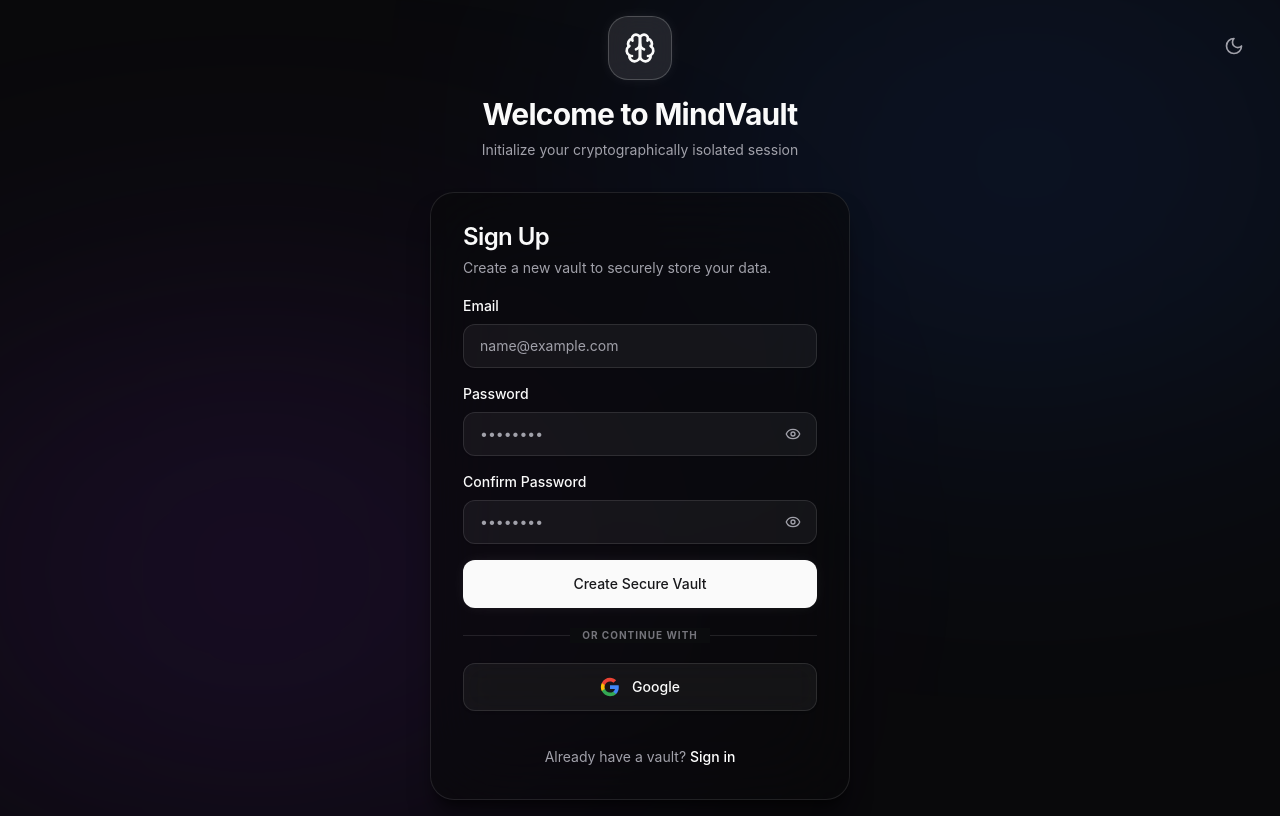
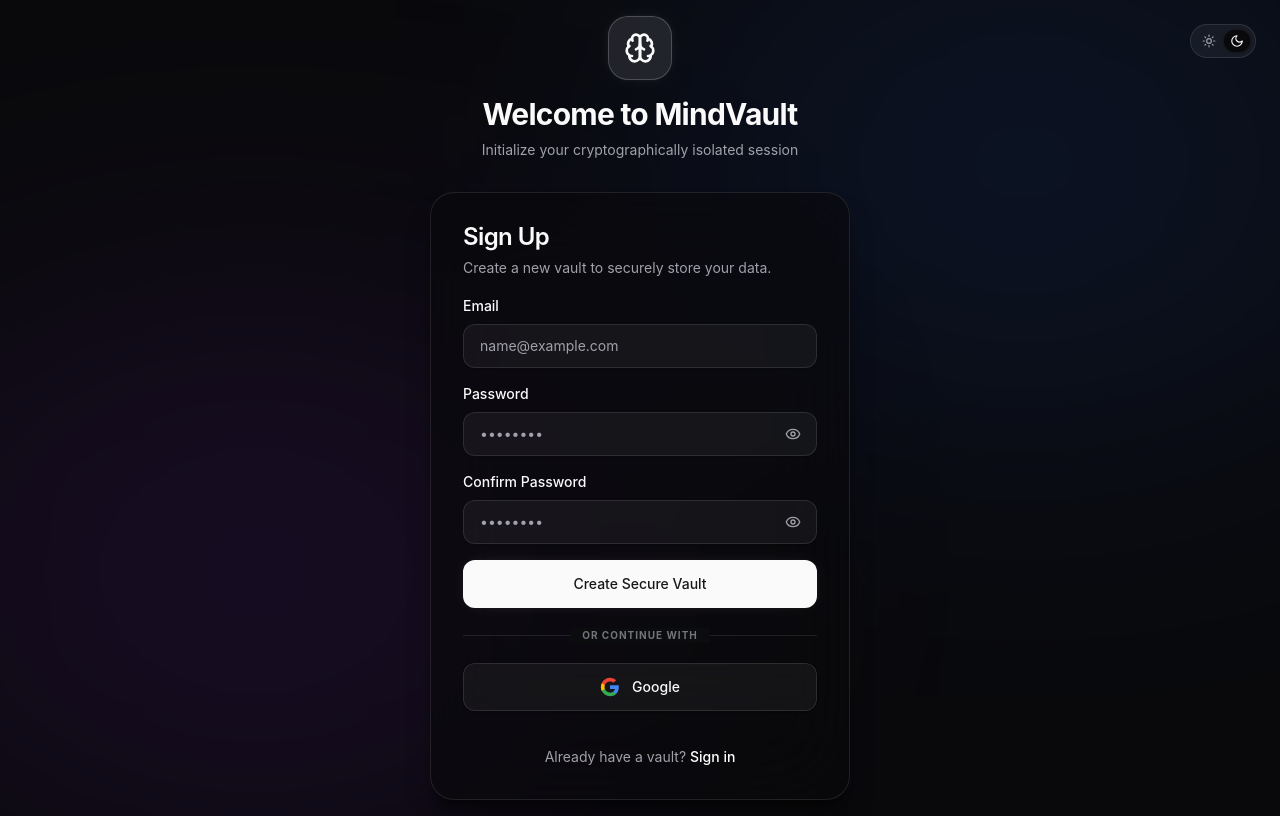
Before and after one commit to JAY4IGNITE/MindVault, a React (Vite) app in the folder frontend/: page /signup in a window 1280 px wide. Built offline with nearby package versions, Linux system fonts and the light colour scheme; no server answers.

Commit message:
feat: add theme toggle component and integrate into new dashboard layout

```diff
--- a/frontend/src/components/layout/DashboardLayout.tsx
+++ b/frontend/src/components/layout/DashboardLayout.tsx
@@ -53,9 +53,9 @@
       <Link
         to={item.path}
         className={cn(
-          'flex items-center justify-between rounded-xl px-4 py-3 text-sm font-medium transition-all duration-300 group',
+          'flex items-center justify-between rounded-xl px-4 py-3 text-sm font-medium transition-all duration-200 ease-out group',
           isActive
-            ? 'bg-foreground/10 text-foreground shadow-glow'
+            ? 'bg-foreground/10 text-foreground shadow-subtle'
             : 'text-muted-foreground hover:bg-foreground/5 hover:text-foreground'
         )}
         onClick={() => setIsMobileMenuOpen(false)}
@@ -108,7 +108,7 @@
           'lg:translate-x-0 lg:relative lg:p-4 lg:w-[320px]'
         )}
       >
-        <div className="flex-1 h-full flex flex-col bg-background/40 lg:bg-foreground/[0.02] backdrop-blur-2xl border-r lg:border border-foreground/10 lg:rounded-3xl shadow-2xl overflow-hidden">
+        <div className="flex-1 h-full flex flex-col bg-background/60 lg:bg-foreground/[0.02] backdrop-blur-2xl border border-foreground/[0.05] rounded-[24px] shadow-2xl overflow-hidden">
           <div className="p-6 hidden lg:flex items-center gap-4">
             <div className="h-10 w-10 rounded-2xl bg-foreground/10 flex items-center justify-center text-foreground border border-foreground/10 shadow-glow">
               <Brain className="h-6 w-6" />
@@ -132,22 +132,22 @@
             </div>
           </div>
 
-          <div className="p-4 border-t border-foreground/10 bg-foreground/5">
-            <div className="flex items-center justify-between px-2 mb-4">
-              <div className="flex items-center gap-3">
-                <div className="h-9 w-9 rounded-full bg-gradient-to-br from-gray-700 to-gray-900 flex items-center justify-center text-white text-sm font-semibold border border-foreground/20 shadow-md">
+          <div className="p-5 border-t border-foreground/[0.04] bg-transparent">
+            <div className="flex items-center justify-between mb-5">
+              <div className="flex items-center gap-3 overflow-hidden">
+                <div className="h-9 w-9 shrink-0 rounded-full bg-gradient-to-br from-gray-700 to-gray-900 flex items-center justify-center text-white text-sm font-semibold border border-foreground/10 shadow-sm">
                   {userInitial}
                 </div>
-                <div className="flex flex-col max-w-[120px]">
+                <div className="flex flex-col min-w-0 flex-1 mr-2">
                   <span className="text-sm font-medium text-foreground truncate">{currentUser?.displayName || 'Vault User'}</span>
-                  <span className="text-xs text-muted-foreground truncate">{currentUser?.email}</span>
+                  <span className="text-[11px] text-muted-foreground truncate">{currentUser?.email}</span>
                 </div>
               </div>
               <ThemeToggle />
             </div>
             <Button
               variant="outline"
-              className="w-full justify-start gap-3 border-foreground/10 bg-foreground/5 hover:bg-destructive/20 hover:text-destructive hover:border-destructive/30 transition-colors"
+              className="w-full justify-start gap-3 rounded-full border-foreground/10 bg-foreground/[0.02] hover:bg-destructive/10 hover:text-destructive hover:border-destructive/20 transition-all duration-200 ease-out shadow-none"
               onClick={handleSignOut}
             >
               <LogOut className="h-4 w-4" />
--- a/frontend/src/components/ui/ThemeToggle.tsx
+++ b/frontend/src/components/ui/ThemeToggle.tsx
@@ -1,21 +1,38 @@
 import React from "react"
 import { Moon, Sun } from "lucide-react"
 import { useTheme } from "../../contexts/ThemeProvider"
-import { Button } from "./Button"
+import { cn } from "../../lib/utils"
 
 export function ThemeToggle() {
   const { theme, setTheme } = useTheme()
+  const isDark = theme === "dark"
 
   return (
-    <Button
-      variant="ghost"
-      size="icon"
-      className="text-muted-foreground hover:text-foreground border-foreground/10"
-      onClick={() => setTheme(theme === "light" ? "dark" : "light")}
+    <button
+      type="button"
+      role="switch"
+      aria-checked={isDark}
+      className="relative flex items-center bg-foreground/5 border border-foreground/10 rounded-full p-1 cursor-pointer transition-colors hover:bg-foreground/10 outline-none focus-visible:ring-2 focus-visible:ring-ring"
+      onClick={() => setTheme(isDark ? "light" : "dark")}
+      aria-label="Toggle theme"
     >
-      <Sun className="h-5 w-5 rotate-0 scale-100 transition-all dark:-rotate-90 dark:scale-0" />
-      <Moon className="absolute h-5 w-5 rotate-90 scale-0 transition-all dark:rotate-0 dark:scale-100" />
-      <span className="sr-only">Toggle theme</span>
-    </Button>
+      {/* Sliding Highlight */}
+      <div
+        className={cn(
+          "absolute left-1 top-1 bottom-1 w-[28px] rounded-full bg-background shadow-sm border border-foreground/5 transition-transform duration-300 ease-out",
+          isDark ? "translate-x-[28px]" : "translate-x-0"
+        )}
+      />
+
+      {/* Light Icon */}
+      <div className="relative z-10 flex items-center justify-center w-7 h-6">
+        <Sun className={cn("h-3.5 w-3.5 transition-colors duration-300", isDark ? "text-muted-foreground" : "text-foreground")} />
+      </div>
+
+      {/* Dark Icon */}
+      <div className="relative z-10 flex items-center justify-center w-7 h-6">
+        <Moon className={cn("h-3.5 w-3.5 transition-colors duration-300", isDark ? "text-foreground" : "text-muted-foreground")} />
+      </div>
+    </button>
   )
 }
```
